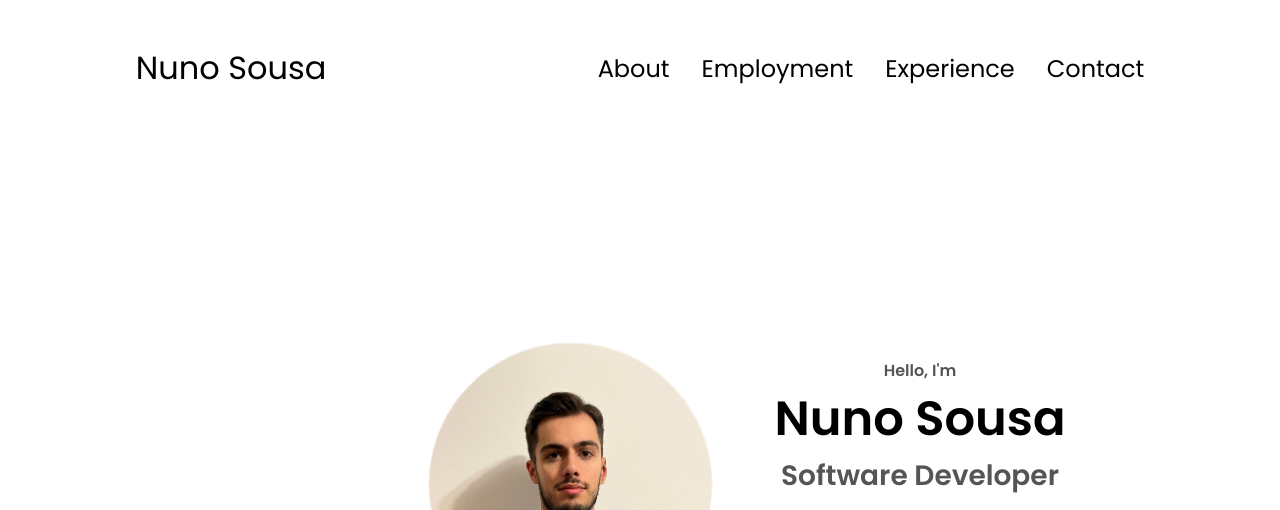
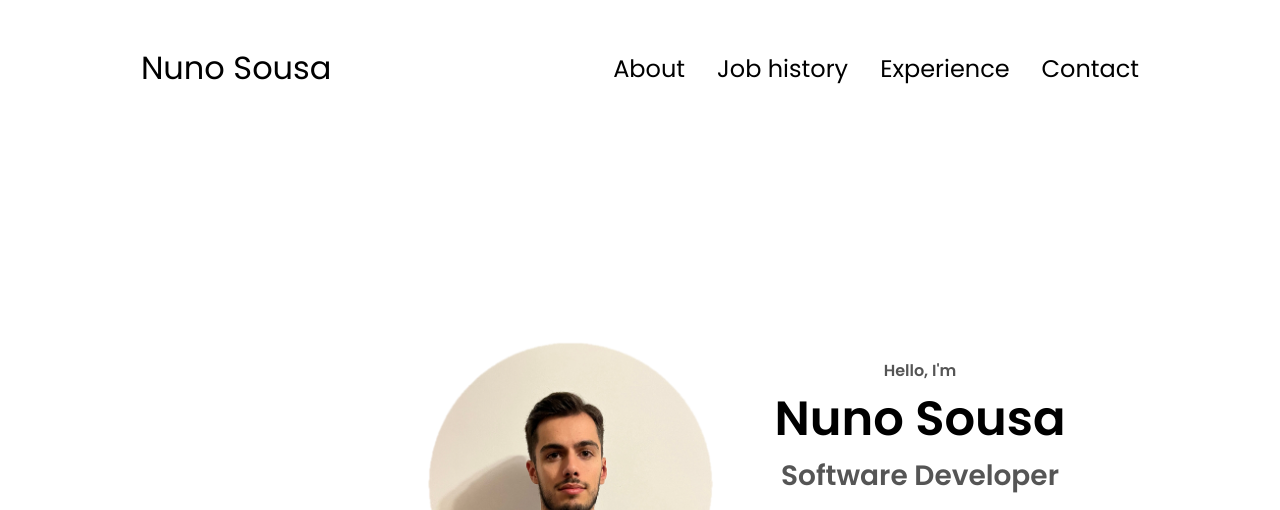
Before and after one commit to nunoedgar/my-web-portfolio, a plain HTML site: page index.html in a window 1280 px wide. Shown: the top 510 px of the page. Drawn offline with Linux system fonts and the light colour scheme.

Commit message:
Changes to the CV and titles

```diff
--- a/index.html
+++ b/index.html
@@ -16,7 +16,7 @@
       <div>
         <ul class="nav-links">
           <li><a href="#about">About</a></li>
-          <li><a href="#jobs">Employment</a></li>
+          <li><a href="#jobs">Job history</a></li>
           <li><a href="#experience">Experience</a></li>
           <li><a href="#contact">Contact</a></li>
         </ul>
@@ -32,7 +32,7 @@
         </div>
         <div class="menu-links">
           <li><a href="#about" onclick="toggleMenu()">About</a></li>
-          <li><a href="#jobs" onclick="toggleMenu()">Employment</a></li>
+          <li><a href="#jobs" onclick="toggleMenu()">Job history</a></li>
           <li><a href="#experience" onclick="toggleMenu()">Experience</a></li>
           <li><a href="#contact" onclick="toggleMenu()">Contact</a></li>
         </div>
@@ -118,7 +118,7 @@
     </section>
     <section id="jobs">
       <p class="section__text__p1">See My</p>
-      <h1 class="title">Job Experience</h1>
+      <h1 class="title">Job History</h1>
       <div class="about-details-container">
         <div class="about-containers">
           <div class="details-container">
@@ -368,7 +368,7 @@
         <div class="nav-links-container">
           <ul class="nav-links">
             <li><a href="#about">About</a></li>
-            <li><a href="#jobs">Employment</a></li>
+            <li><a href="#jobs">Job history</a></li>
             <li><a href="#experience">Experience</a></li>
             <li><a href="#contact">Contact</a></li>
           </ul>
```
Also changed, not shown: 1 other file.
